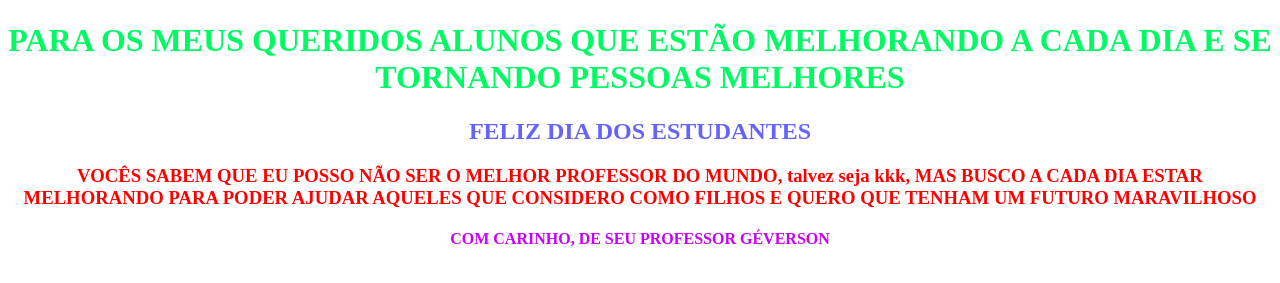
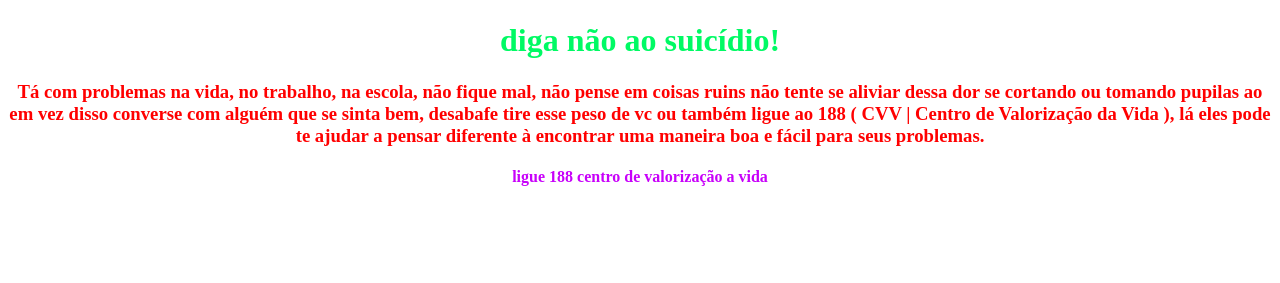
Before and after one commit to mahxjoi/maira, a plain HTML site: page index.html in a window 1280 px wide. Shown: the part 211-494 px from the top of the page. Drawn offline with Linux system fonts and the light colour scheme.

Commit message:
Update index.html

```diff
--- a/index.html
+++ b/index.html
@@ -11,11 +11,12 @@
 <img src="foto6.jpeg"alt="Image" height="200" width="300">
 
 
-<h1> PARA OS MEUS QUERIDOS ALUNOS QUE ESTÃO MELHORANDO A CADA DIA E SE TORNANDO PESSOAS MELHORES </h1>
+<h1> diga não ao suicídio!  </h1>
 
 
-<h2>FELIZ DIA DOS ESTUDANTES</h2>
+<h2></h2>
 
-<h3>VOCÊS SABEM QUE EU POSSO NÃO SER O MELHOR PROFESSOR DO MUNDO, talvez seja kkk, MAS BUSCO A CADA DIA ESTAR MELHORANDO PARA PODER AJUDAR AQUELES QUE CONSIDERO COMO FILHOS E QUERO QUE TENHAM UM FUTURO MARAVILHOSO </h3>
 
-<h4> COM CARINHO, DE SEU PROFESSOR GÉVERSON  </H4>
+<h3> Tá com problemas na vida, no trabalho, na escola, não fique mal, não pense em coisas ruins não tente se aliviar dessa dor se cortando ou tomando pupilas ao em vez disso converse com alguém que se sinta bem, desabafe tire esse peso de vc ou também ligue ao 188 ( CVV | Centro de Valorização da Vida ), lá eles pode te ajudar a pensar diferente à encontrar uma maneira boa e fácil para seus problemas.</h3>
+
+<h4>ligue 188 centro de valorização a vida  </H4>
```
